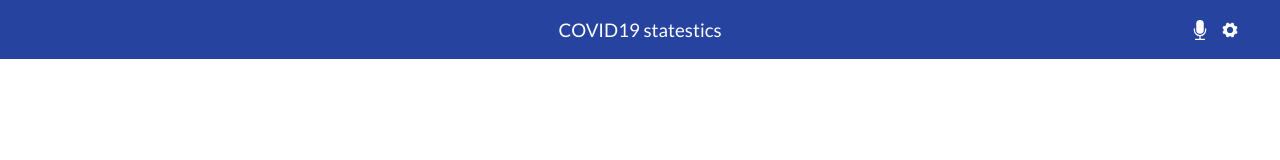
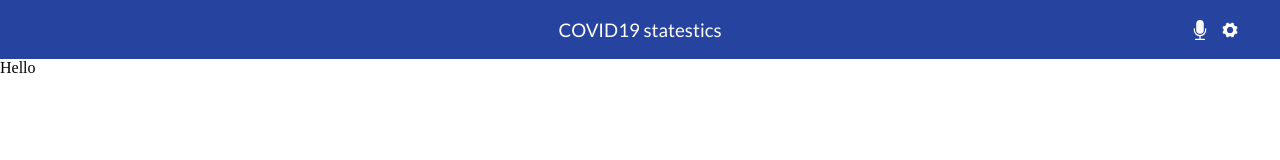
Before and after one commit to thecodechaser/covid19-metrics, a React (Create React App) app: page / in a window 1280 px wide. Shown: the top 160 px of the page. Built offline with nearby package versions, Linux system fonts and the light colour scheme.

Commit message:
Import HomePage component in App

```diff
--- a/src/App.js
+++ b/src/App.js
@@ -1,4 +1,5 @@
 import Header from './components/Header';
+import HomePage from './components/HomePage';
 import './styles/header.css';
 import './styles/app.css';
 
@@ -7,6 +8,7 @@ function App() {
   return (
     <div className="App">
       <Header heading={heading} />
+      <HomePage />
     </div>
   );
 }
```
